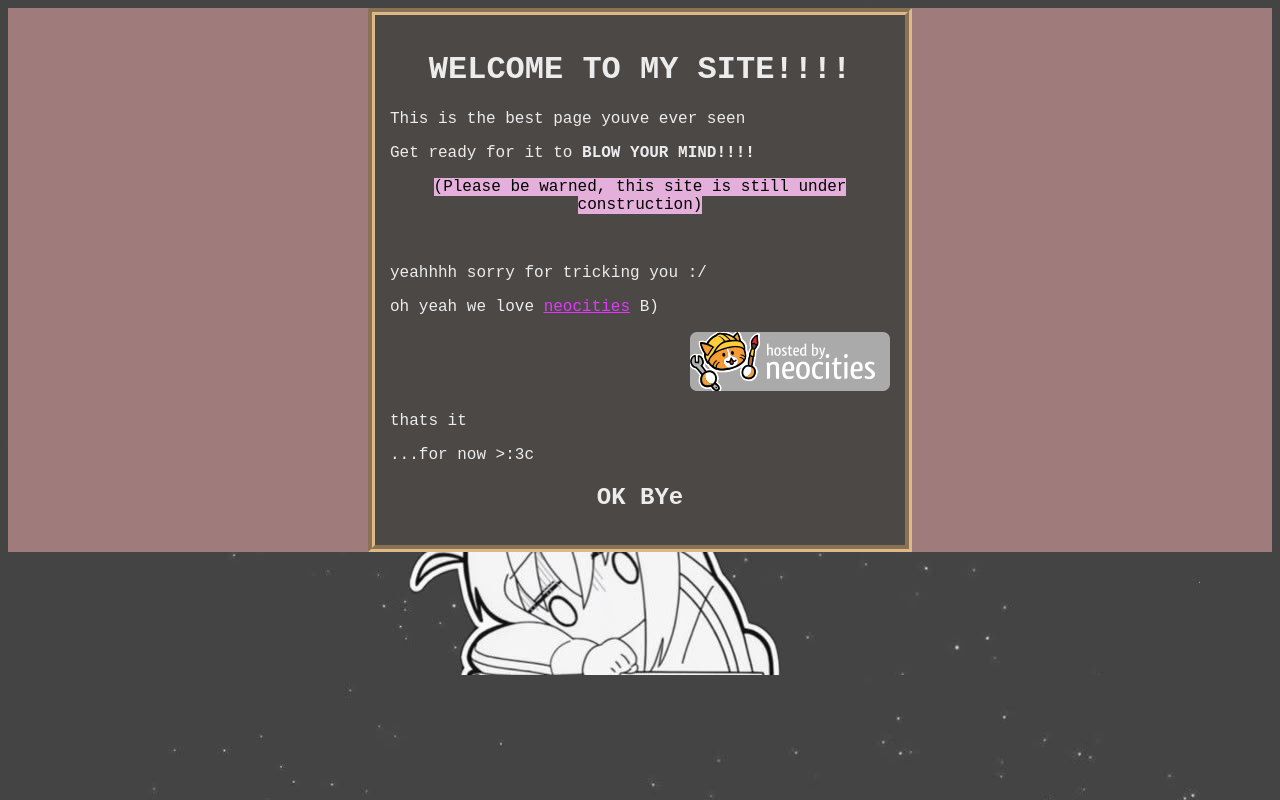
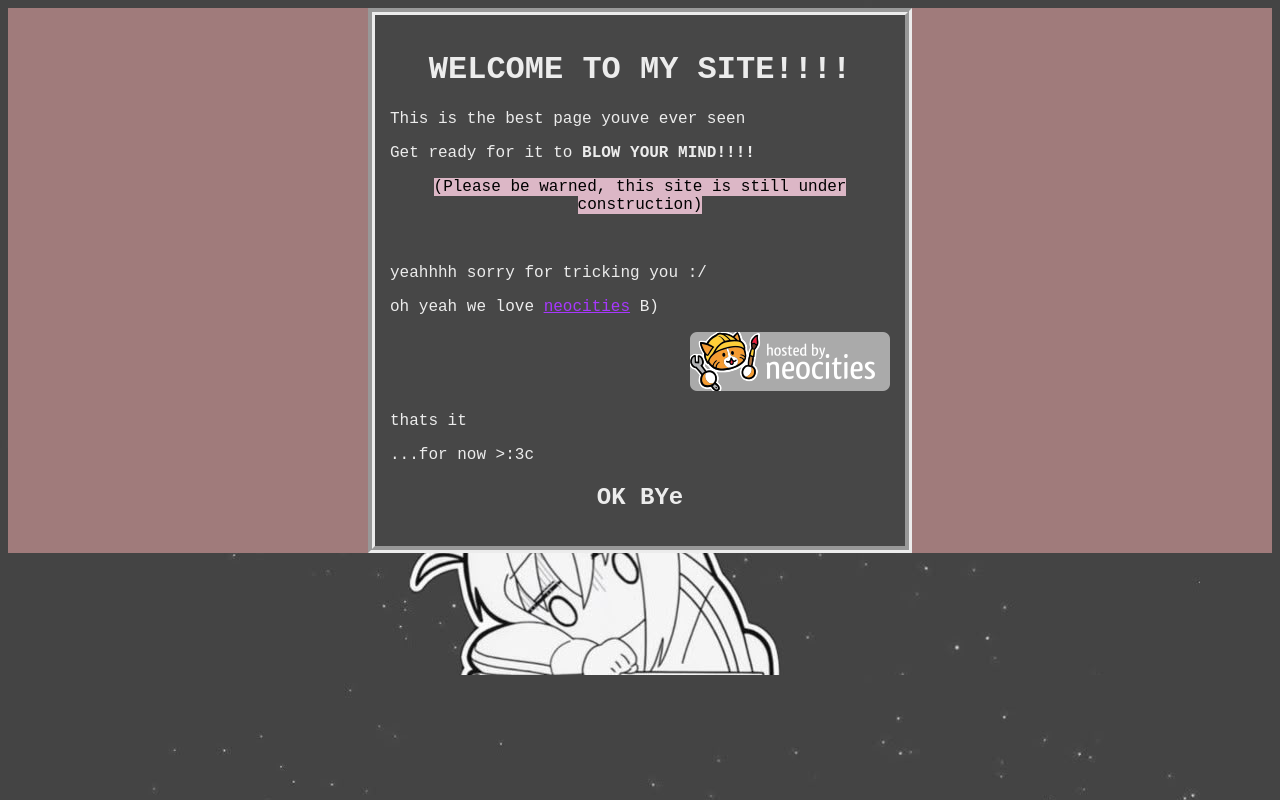
Before and after one commit to evllnk2565-arch/neocities, a plain HTML site: page public/index.html in a window 1280 px wide. Drawn offline with Linux system fonts and the light colour scheme.

Commit message:
fixed the bugs I noticed after uploading

```diff
--- a/public/index.html
+++ b/public/index.html
@@ -21,24 +21,24 @@
       color: rgb(236, 236, 236);
     }
     mark {
-      background-color: #e5afdc; /* Light blue */
+      background-color: #e8c0d0ed; /* Light blue */
     }
     a:link {
-      color: rgb(225, 55, 255);
+      color: rgb(168, 55, 255);
       background-color: transparent;
     }
     a:hover {
-      color: rgb(168, 55, 255);
+      color: rgb(225, 55, 255);
       background-color: transparent;
     }
 
     #container {
-      border: burlywood 7px groove;
-      height: 500px;
+      border: rgb(236, 236, 236) 7px groove;
+      height: px;
       width: 500px;
       margin: auto;
       padding: 15px;
-      background-color: rgb(76, 72, 70);
+      background-color: rgb(71, 71, 71);
     }
   </style>
 
@@ -57,7 +57,7 @@
 
     <br>
     <p>yeahhhh sorry for tricking you :/</p>
-    <p>oh yeah we love <a href="https://neocities.org/tutorials">neocities</a> B)</p>
+    <p>oh yeah we love <a href="https://neocities.org/">neocities</a> B)</p>
     <p style="text-align: right;"><img src="neocities.png"><p>
 
     <p>thats it</p>
```
